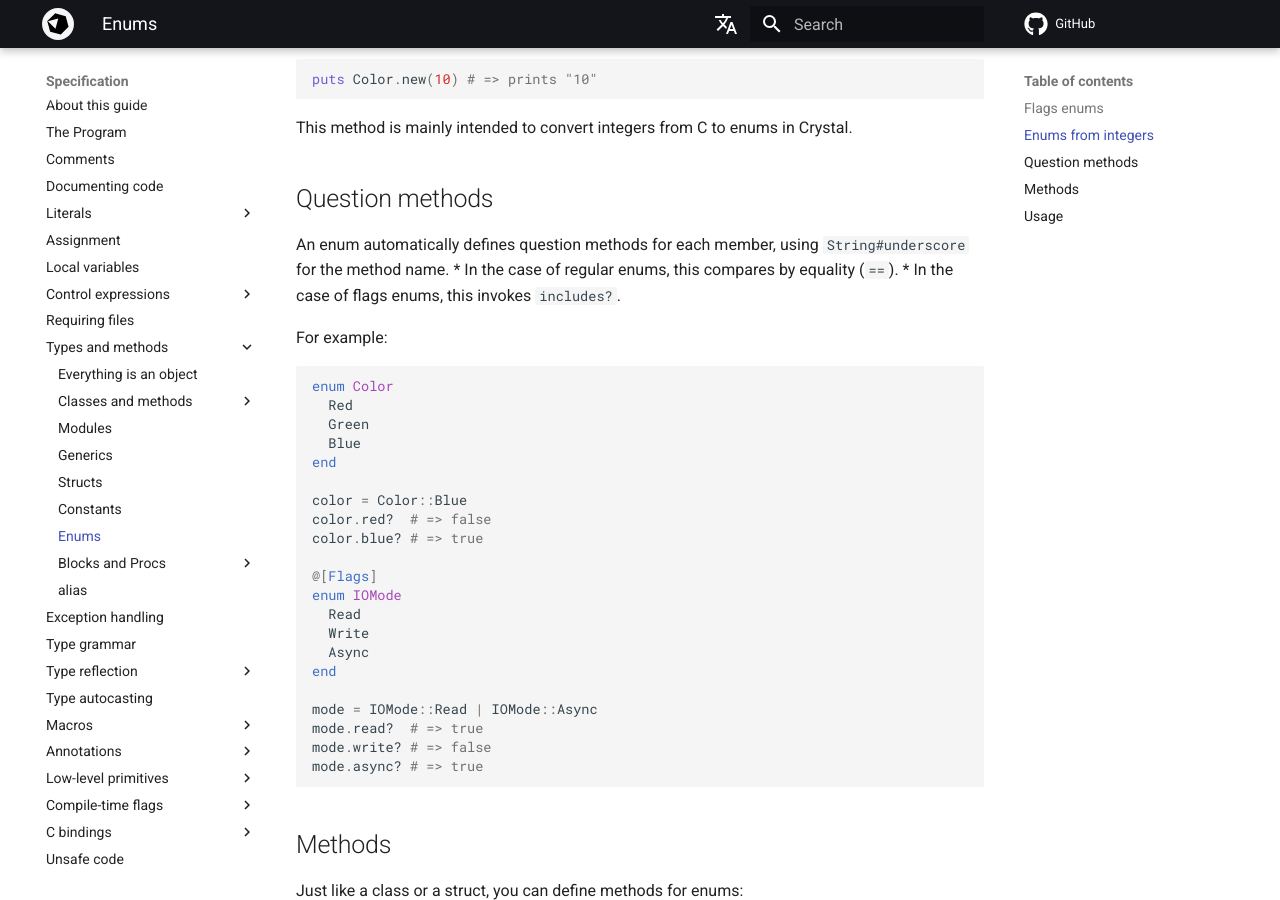
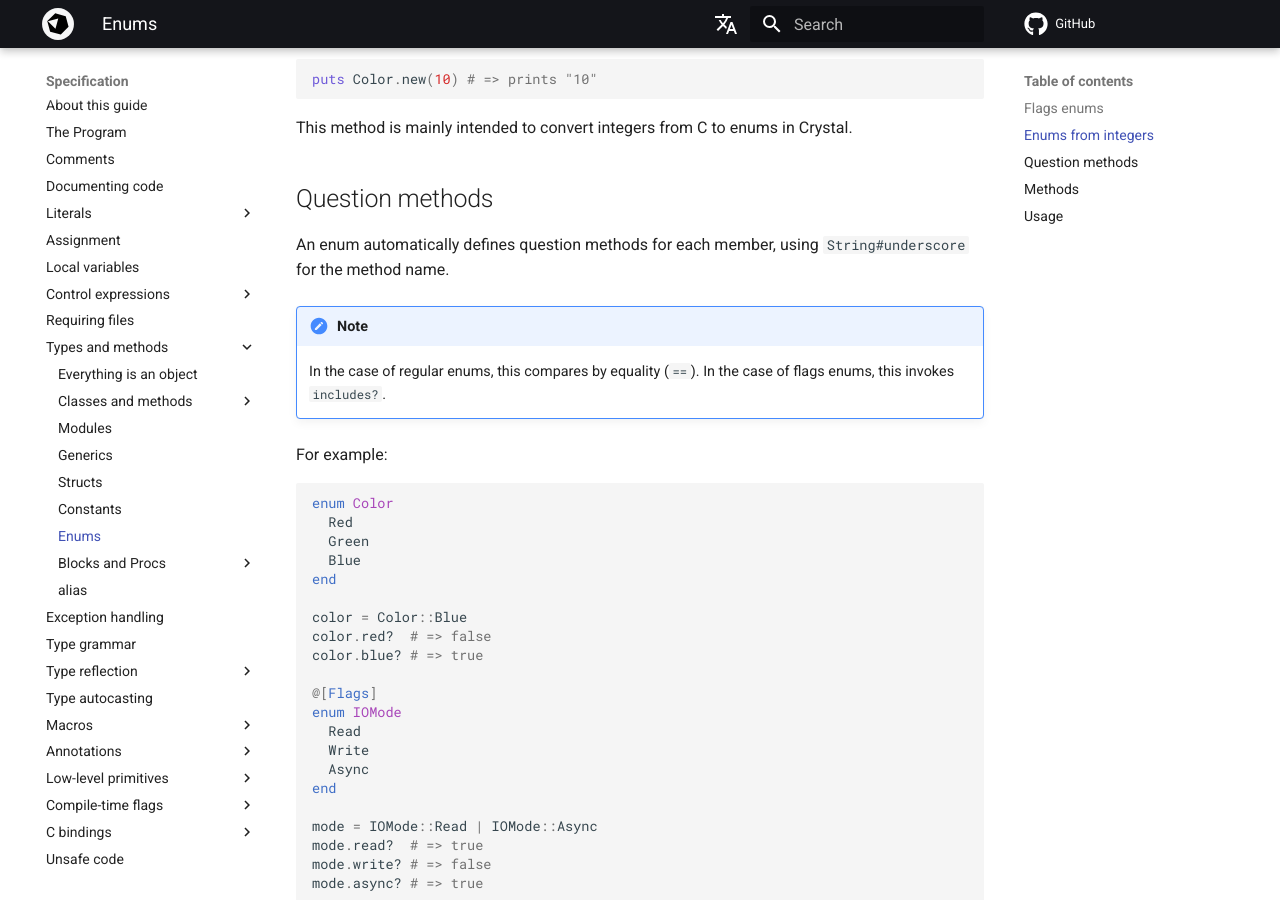
Before and after one commit to crystal-lang/crystal-book, an MkDocs documentation site: the page built from docs/syntax_and_semantics/enum.md, in a window 1280 px wide and 900 px high, scrolled down 2023 px. Built offline with MkDocs 1.6.1 and Material for MkDocs 9.7.7, drawn with Linux system fonts in a browser that asks for light colours; nearby versions of some CDN libraries; library files that are not in the unit come from our copies; comment, search, counter and statistics services are not loaded; the version menu is left out.

Commit message:
Format note

```diff
--- a/docs/syntax_and_semantics/enum.md
+++ b/docs/syntax_and_semantics/enum.md
@@ -101,8 +101,9 @@ This method is mainly intended to convert integers from C to enums in Crystal.
 
 An enum automatically defines question methods for each member, using
 `String#underscore` for the method name.
-* In the case of regular enums, this compares by equality (`==`).
-* In the case of flags enums, this invokes `includes?`.
+
+!!! note
+    In the case of regular enums, this compares by equality (`==`). In the case of flags enums, this invokes `includes?`.
 
 For example:
 
```
